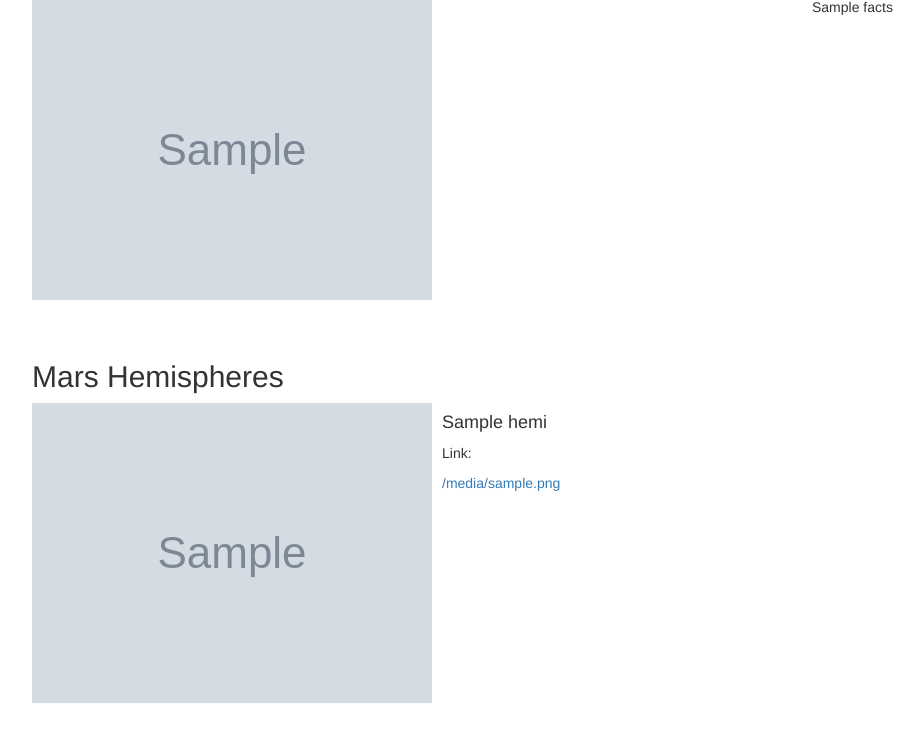
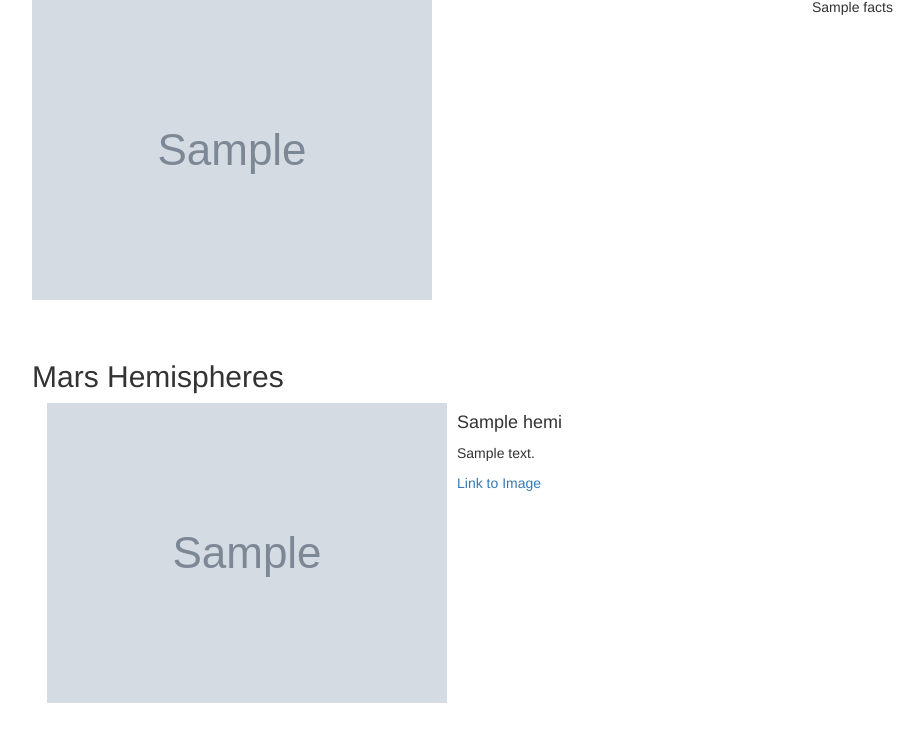
Before and after one commit to kenwelsh/Mission-to-Mars, a Flask app: page / in a window 1280 px wide. Shown: the part 487-1230 px from the top of the page, without its empty margins (38-962 px from the left). Before the commit the page ends 1190 px from the top, so only its background shows below. Run offline with Flask 2, Linux system fonts and the light colour scheme; grey boxes marked "Sample" are stand-in pictures; a database or web service that is not in the repository returns one stand-in record (values such as "Sample title"); some libraries are stand-ins or nearby versions.

Commit message:
Redesign Mars Hemispheres

```diff
--- a/apps/scraping.py
+++ b/apps/scraping.py
@@ -128,6 +128,9 @@ def scrape_all():
             # Get the title for the image
             title = img_soup.select_one('h2.title').get_text()
 
+            # Get the description for the image
+            description = img_soup.select_one('p').get_text()
+
             # Find the relative image url for full image
             img_url_rel_full = img_soup.select_one('img.wide-image').get("src")
 
@@ -145,7 +148,7 @@ def scrape_all():
             # Optional delay for loading the page
             browser.is_element_present_by_xpath("//div[@class='description']/a/h3", wait_time=1)
 
-            hemi_results = {"index": index_num, "title": title, "img_url": img_url_full, "img_thumb": img_thumb}
+            hemi_results = {"index": index_num, "title": title, "description": description, "img_url": img_url_full, "img_thumb": img_thumb}
 
             return mars_hemi_list.append(hemi_results)
 
--- a/apps/templates/index.html
+++ b/apps/templates/index.html
@@ -61,28 +61,32 @@
     <div class="row">
       <div class="col-md-12">
         <h2>Mars Hemispheres</h2>
-        <ul class="list-unstyled">
 
         {% for hemi in mars.mars_hemispheres %}
-          <li class="media">
-
+        <div class="col-md-6">
+          <div class="card-deck">
+            <div class="card">
+              <div class="card-body">
+                <div class="media">
                   <div class="media-left">
                     <img class="mr-3" src={{hemi.img_thumb}} alt="Thumbnail image">
                   </div>
-
                   <div class="media-body">
                     <h4 class="mt-0 mb-1">{{hemi.title}}</h4>
-              <p>Link:</p>
-              <a href={{hemi.img_url}} target="_blank">{{hemi.img_url}}</a>
+                    <p>{{hemi.description}}</p>
+                    <a href={{hemi.img_url}} target="_blank" class="card-link">Link to Image</a>
                   </div>
-
-          </li>
-          <br>
+                </div>
+              </div>
+            </div>
+          </div>
+        </div>
         {% endfor %}
 
-        </ul>
       </div>
     </div>
+    <br>
+    <br>
 
 
   </div>
```
Also changed, not shown: images/mission_to_mars_05.png (added), 1 other file. Lines whose indentation alone changed are shown as unchanged.
